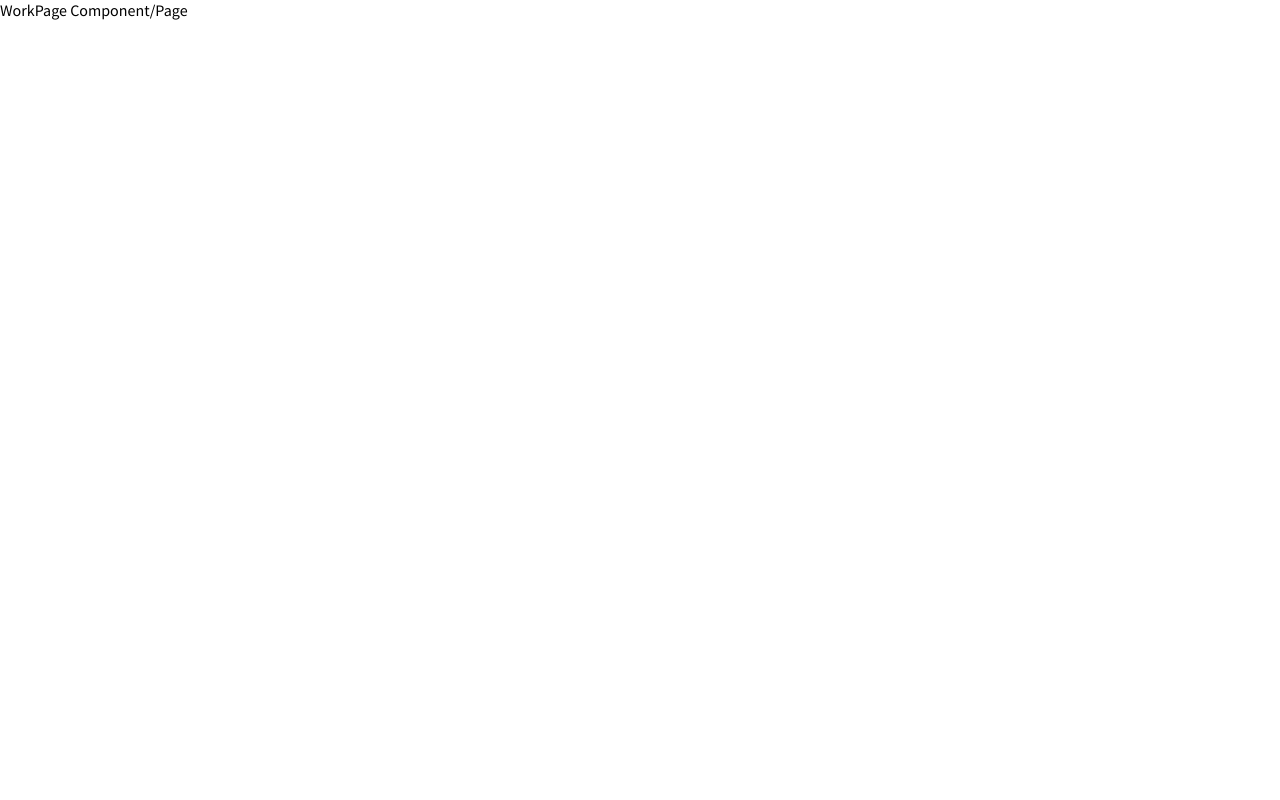
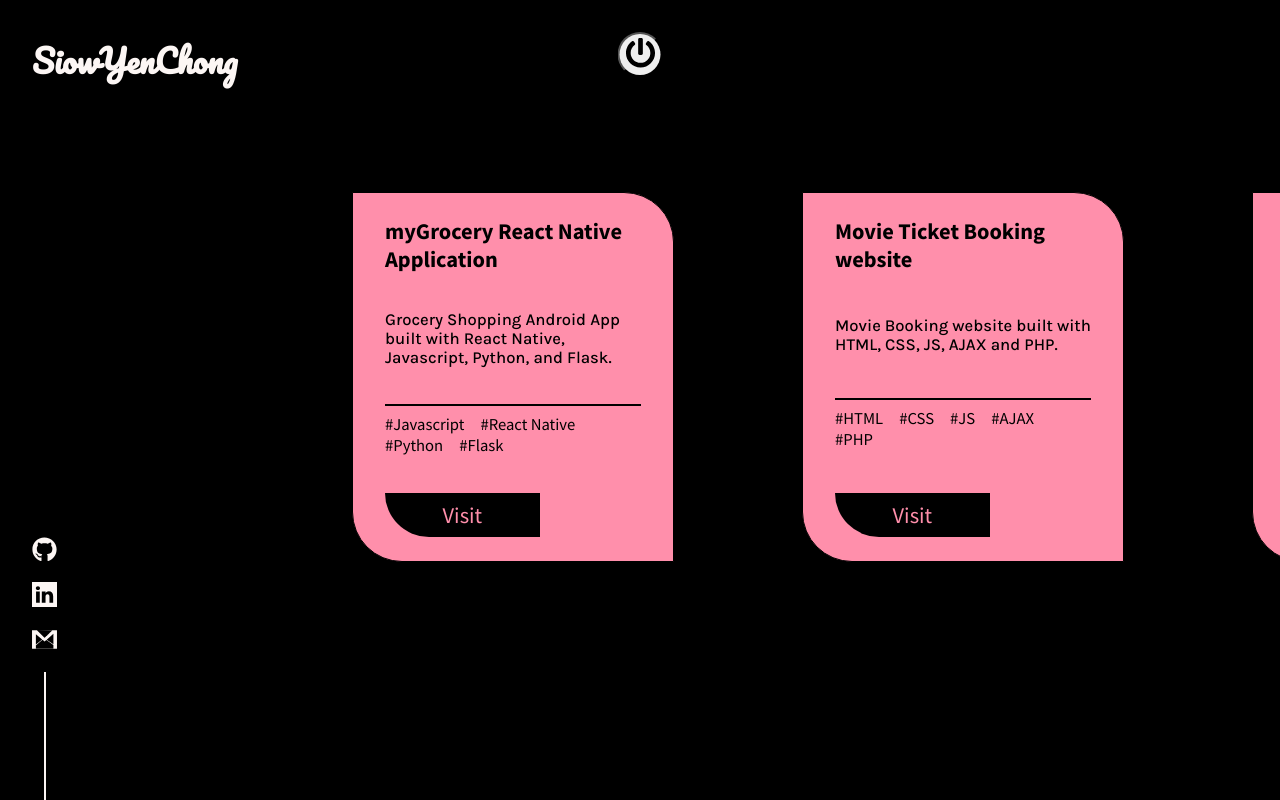
Before and after one commit to SiowYenChong/Portfolio-React-FramerMotion, a React (Create React App) app: page /work in a window 1280 px wide. Built offline with nearby package versions, Linux system fonts and the light colour scheme.

Commit message:
Added work cards - hover

```diff
--- a/src/components/AboutPage.js
+++ b/src/components/AboutPage.js
@@ -26,7 +26,7 @@ const float = keyframes`
 const AmongUs = styled.div`
     position: absolute;
     bottom: 20%;
-    left: 5%;
+    left: 3%;
     width: 40vw;
     animation: ${float} 4s ease infinite;
     img{
@@ -34,6 +34,25 @@ const AmongUs = styled.div`
         height: auto;
     }
 `;
+const Main = styled.div`
+    border: 2px solid ${props => props.theme.text};
+    color: ${props => props.theme.text};
+    padding: 2rem;
+    width: 50vw;
+    height: 50vh;
+    z-index: 3;
+    line-index: 1.5;
+    display: flex;
+    justofy-content: center;
+    align-items: center;
+    font-size: calc(0.6rem + 1vw);
+    backdrop-filter: blur(4px);
+    position: absolute;
+    right: calc(5rem + 5vw);
+    top: 10rem;
+    font-family: 'Ubuntu Mono', monospace;
+    font-style: italic;
+`
 
 const AboutPage = () => {
     return (
@@ -46,6 +65,13 @@ const AboutPage = () => {
                 <AmongUs>
                     <img src={audifonos} alt="audifonos" />
                 </AmongUs>
+                <Main>
+                    I'm an upcoming Backend Software Engineer. <br /><br />
+                    I am a fresh graduate in Software Engineering from UTAR. <br /><br />
+                    I'm passionate about building innovative and useful software solutions and continuously learning in the process. <br /><br />
+                    As a programming enthusiast, I enjoy tackling challenging problems and leveraging machine learning and reinforcement learning to enhance product and service performance. <br /><br />
+                    Collaboration is important to me, and I relish working with other engineers and researchers to achieve our goals. <br /><br />
+                </Main>
             </Box>
         </ThemeProvider>
     );
--- a/src/components/WorkPage.js
+++ b/src/components/WorkPage.js
@@ -1,10 +1,45 @@
-import React from 'react'
+import React from 'react';
+import { ThemeProvider } from 'styled-components';
+import { DarkTheme } from './Theme';
+import styled from 'styled-components';
+import LogoComponent from '../subComponents/LogoComponent';
+import SocialIcons from '../subComponents/Sociallcons';
+import PowerButton from '../subComponents/PowerButton';
+import { Work } from '../data/WorkData';
+import Card from '../subComponents/Card';
+
+const Box = styled.div`
+    background-color: ${props => props.theme.body};
+    width: 100vw;
+    height: 100vh;
+    position: relative;
+    overflow: hidden;
+`;
+const Main = styled.ul`
+    position: fixed;
+    top: 12rem;
+    left: calc(10rem + 15vw);
+    height: 40vh;
+    display: flex;
+    color: #ff8fab;
+`
 
 const WorkPage = () => {
-    return(
-        <div>
-            WorkPage Component/Page
-        </div>
-    )
-}
+    return (
+        <ThemeProvider theme={DarkTheme}>
+            <Box>
+                <LogoComponent theme = 'dark'/>
+                <SocialIcons theme = 'dark'/>
+                <PowerButton/>
+                    <Main>
+                        {
+                            Work.map(d =>
+                                <Card key = {d.id} data = {d}/>
+                            )
+                        }
+                    </Main>
+            </Box>
+        </ThemeProvider>
+    );
+};
 export default WorkPage
--- a/src/data/WorkData.js
+++ b/src/data/WorkData.js
@@ -26,6 +26,14 @@ export const Work = [
     },
     {
         id:4,
+        name:"Portfolio React FramerMotion",
+        description:" My personal portfolio website, built using ReactJS and enhanced with framer-motion for stunning animations.",
+        tags:["ReactJS","Javascript","HTML","CSS"],
+
+        github:"https://github.com/SiowYenChong/Portfolio-React-FramerMotion#my-portfolio-website-with-reactjs-styled-components-and-framer-motion-for-cool-animations"
+    },
+    {
+        id:5,
         name:"Mentor-mentee event website",
         description:"Website designed for IT Society October 2021's Mentor-Mentee, aims to help students in academic during the pandemic.",
         tags:["HTML","CSS","Github Pages"],
--- /dev/null
+++ b/src/subComponents/Card.js
@@ -0,0 +1,98 @@
+import React from 'react'
+import styled from 'styled-components'
+import { NavLink } from 'react-router-dom'
+
+const Box = styled.li`
+    width: 16rem;
+    height: 40vh;
+    background-color: #ff8fab;
+    color: ${props => props.theme.body};
+    padding: 1.5rem 2rem;
+    margin-right: 8rem;
+    border-radius: 0 50px 0 50px;
+    display: flex;
+    flex-direction: column;
+    justify-content: space-between;
+    border: 1px solid ${props => props.theme.body};
+    transition: all 0.2s ease;
+
+    &:hover{
+        background-color: ${props => props.theme.body};
+        color: #ff8fab;
+        border: 1px solid #ff8fab;
+
+    }
+`
+const Title = styled.h2`
+    font-size: calc(1em + 0.5vw);
+`
+
+const Description = styled.h2`
+    font-size: calc(0.8em + 0.3vw);
+    font-family: 'Karla', sans-serif;
+    font-weight: 500;
+`
+
+const Tags = styled.div`
+    border-top: 2px solid ${props => props.theme.body};
+    padding-top: 0.5rem;
+    display: flex;
+    flex-wrap: wrap;
+    ${Box}:hover &{
+        border-top: 2px solid #ff8fab};
+
+    }
+`
+
+const Tag = styled.span`
+    margin-right: 1rem;
+    font-size: calc(0.8em + 0.3vw);
+`
+
+const Footer = styled.footer`
+    display: flex;
+    justify-content: space-between;
+
+`
+const Link = styled(NavLink)`
+    background-color: ${props => props.theme.body};
+    color: #ff8fab;
+    text-decoration: none;
+    padding: 0.5rem calc(2rem + 2vw);
+    border-radius: 0 0 0 50px;
+    font-size: calc(1em + 0.5vw);
+    ${Box}:hover &{
+        background-color: #ff8fab;
+        color: ${props => props.theme.body};
+
+    }
+`
+
+const Card = (props) => {
+
+    const {id, name, description, tags, demo, github} = props.data;
+
+    return (
+        <Box key = {id}>
+            <Title>{name}</Title>
+            <Description>
+                {description}
+            </Description>
+            <Tags>
+            {
+                tags.map((t,id) => {
+                    return <Tag key={id}>#{t}</Tag>
+                })
+            }
+            </Tags>
+            <Footer>
+                <Link to = {{pathname: `${demo}`}} target = '_blank'>
+                    Visit
+                </Link>
+
+            </Footer>
+        </Box>
+    )
+}
+
+export default Card
```
